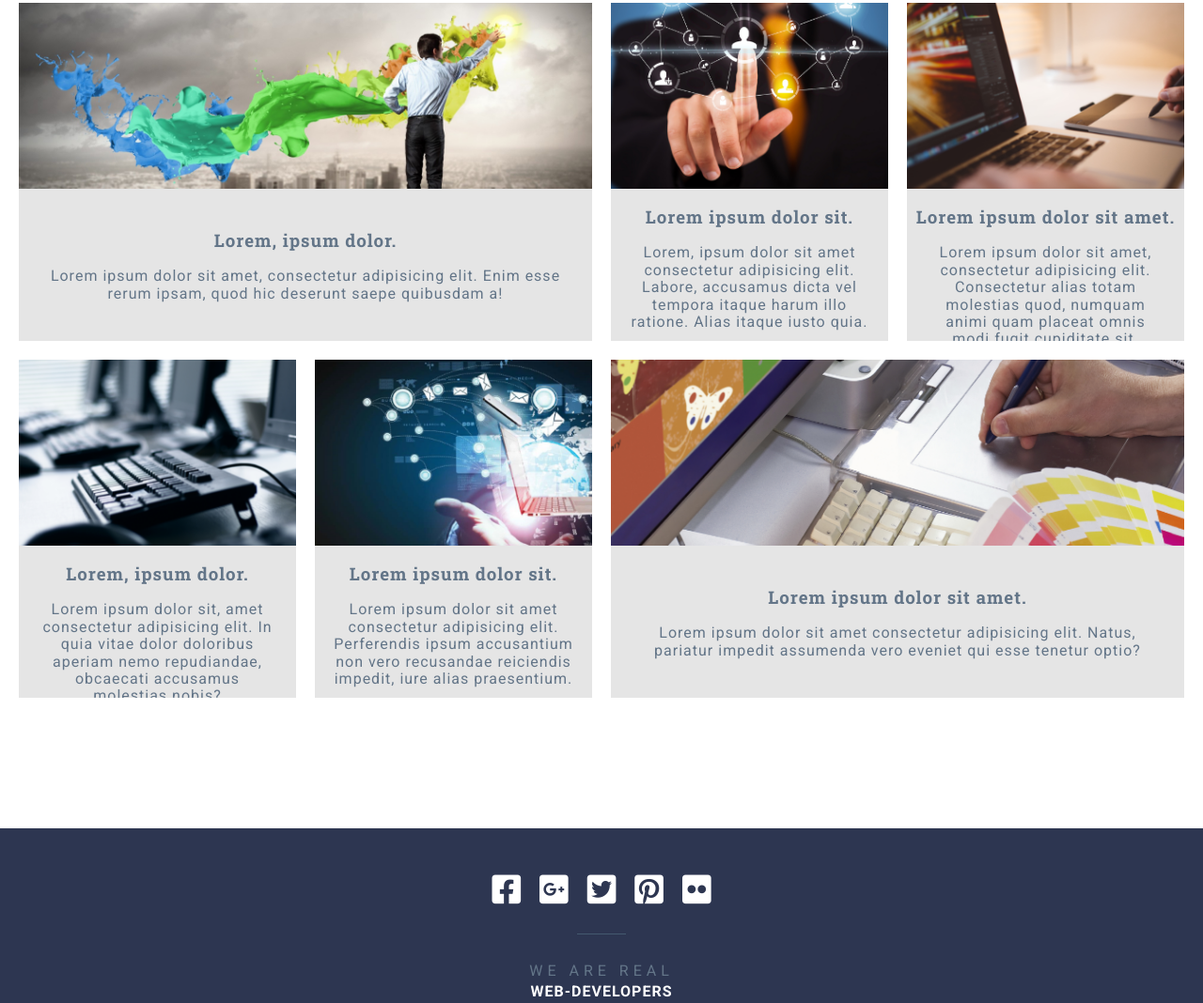
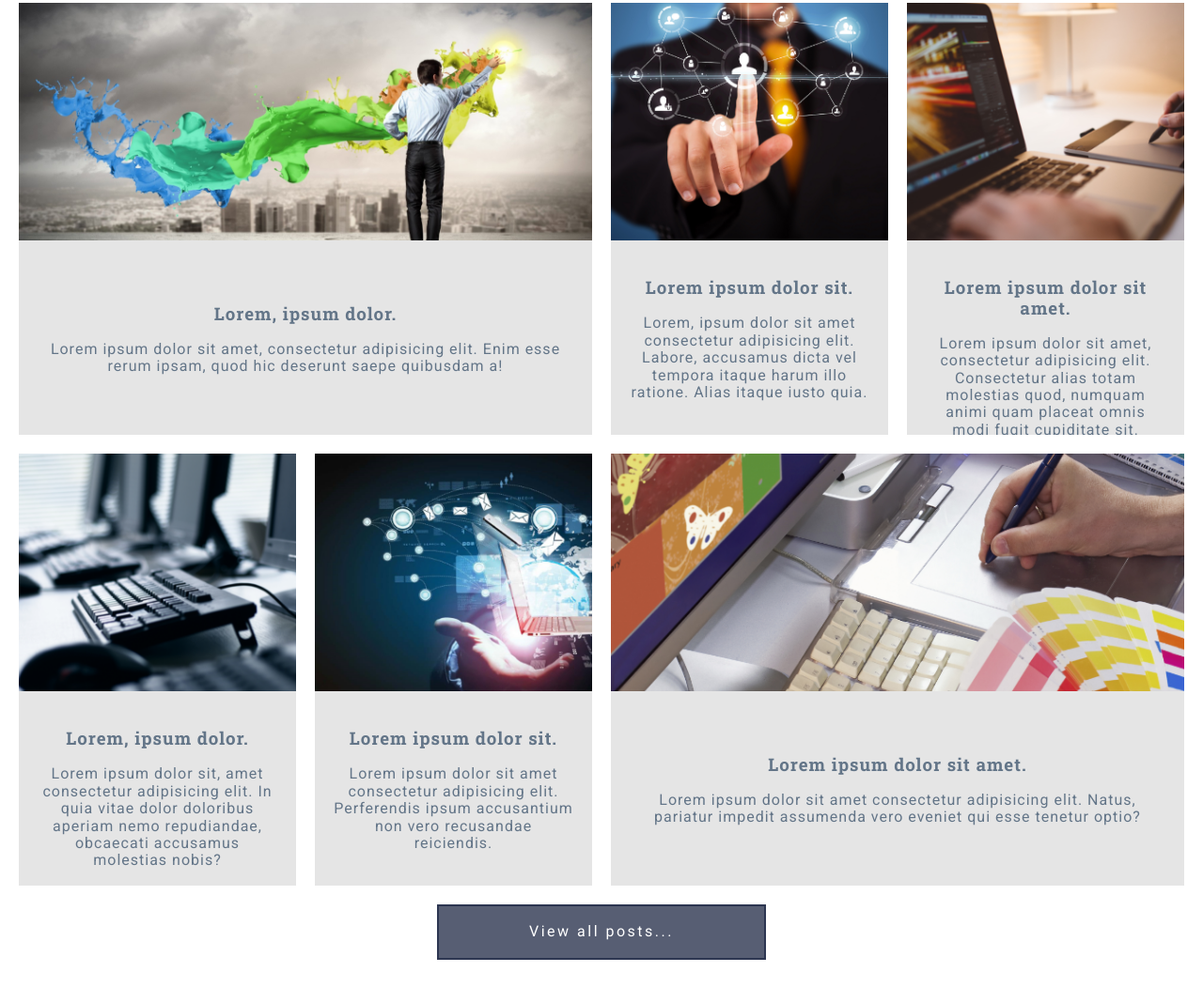
Before and after one commit to Vineversum/grid-tamplate, a website: page index.html in a window 1280 px wide. Shown: the part 2725-3793 px from the top of the page at 94% size. Drawn offline with Linux system fonts and the light colour scheme.

Commit message:
Поправил posts

```diff
--- a/assets/scss/sections/_section-posts.scss
+++ b/assets/scss/sections/_section-posts.scss
@@ -6,11 +6,12 @@
     grid-gap: 20px;
     grid-template-columns: repeat(4, 1fr);
     grid-template-areas: "p1 p1 p2 p3" "p4 p5 p6 p6";
-    height: 95vh;
+    height: 120vh;
 }
 .post {
     position: relative;
     overflow: hidden;
+
 
     &:nth-of-type(1){
         grid-area: p1;
@@ -41,6 +42,7 @@
     }
     &-about {
         position: absolute;
+        padding: 20px;
         top: 55%;
         left: 0;
         right: 0;
@@ -53,7 +55,6 @@
         }
         p {
             align-self: start;
-            padding: 0 20px;
             margin-top: 0;
         }
     }
@@ -108,7 +109,7 @@
         padding: 60px 22px;
     }
     .posts__container {
-        height: 180vh;
+        height: 250vh;
         grid-template-columns: 1fr 1fr;
         grid-template-areas: "p1 p2" "p3 p4" "p5 p6";
     }
@@ -118,7 +119,7 @@
         padding: 60px 22px;
     }
     .posts__container {
-        height: 250vh;
+        height: 300vh;
         grid-template-columns: 1fr;
         grid-template-rows: repeat(6, auto);
         grid-template-areas: "p1" "p2" "p3" "p4" "p5" "p6";
--- a/index.html
+++ b/index.html
@@ -162,7 +162,7 @@
         <div class="post-image" style="background-image: url(assets/img/img-post-5.png)"></div>
         <div class="post-about">
           <h3>Lorem ipsum dolor sit.</h3>
-          <p>Lorem ipsum dolor sit amet consectetur adipisicing elit. Perferendis ipsum accusantium non vero recusandae reiciendis impedit, iure alias praesentium.</p>
+          <p>Lorem ipsum dolor sit amet consectetur adipisicing elit. Perferendis ipsum accusantium non vero recusandae reiciendis.</p>
         </div>
       </a>
       <a href="#" class="post">
@@ -173,7 +173,7 @@
         </div>
       </a>
     </div>
-    <div class="posts__button"><a href="#" class="posts-button button-grey">View all posts...</a></div>
+    <div class="posts__button"><a href="#" class="posts-button button-dark">View all posts...</a></div>
   </section>
 
   <footer class="footer">
```
Also changed, not shown: assets/css/style.css.
